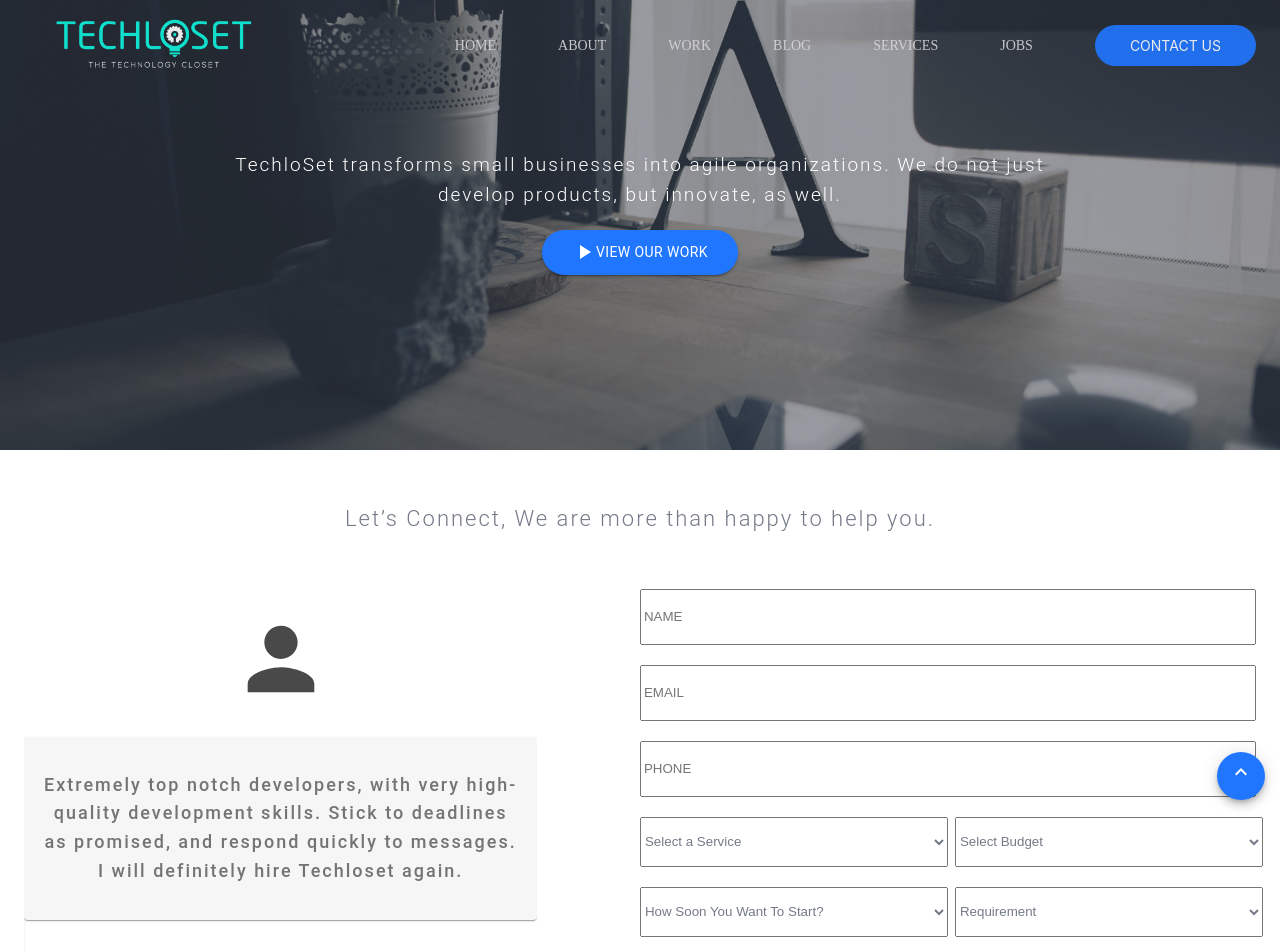
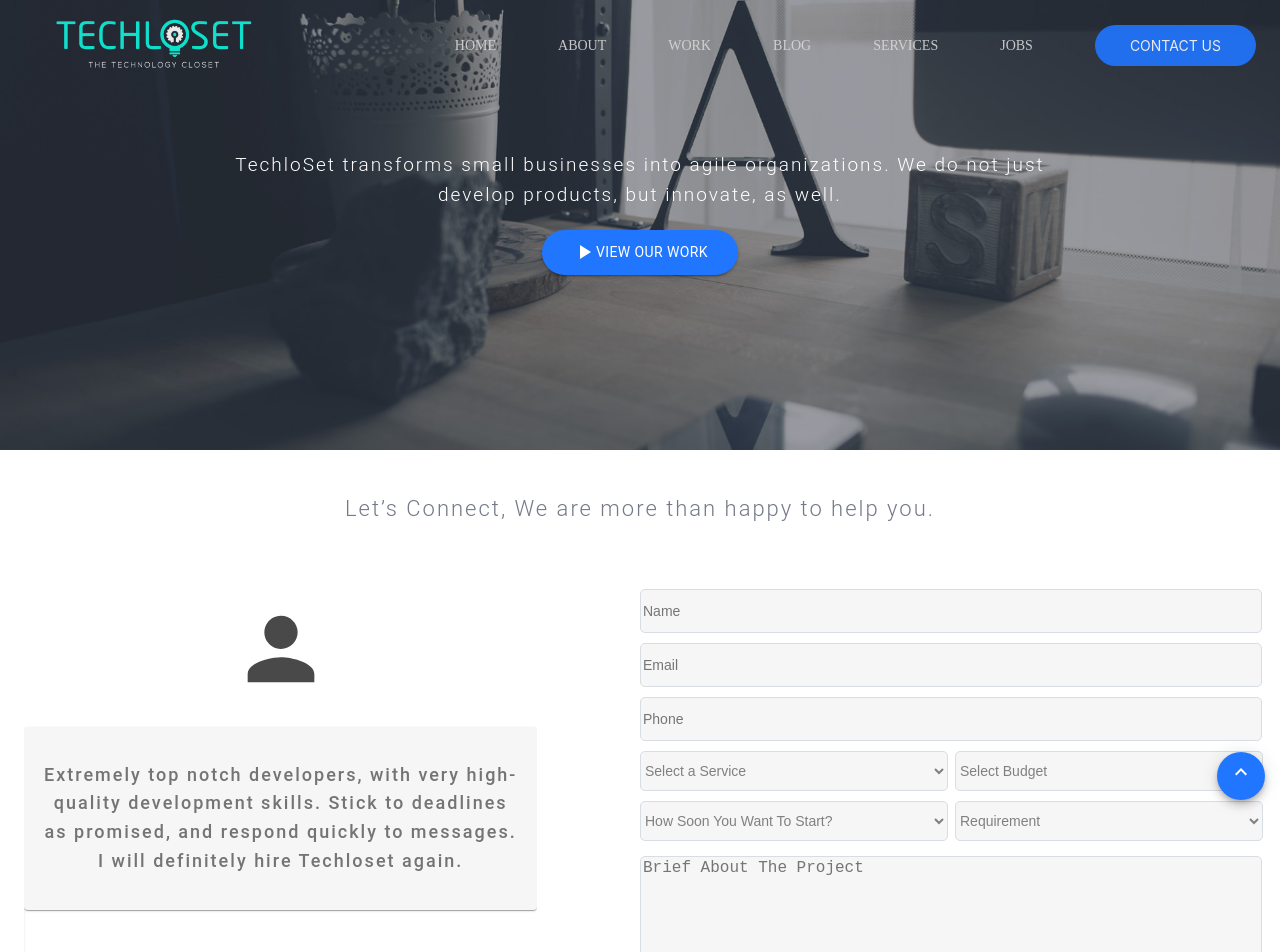
Before and after one commit to adnan-guru/TechlosetWeb-Project, a React (Create React App) app: page /contactus in a window 1280 px wide. Shown: the top 952 px of the page. Built offline with nearby package versions, Linux system fonts and the light colour scheme.

Commit message:
change input style in contact us component

```diff
--- a/src/commonComponents/bigidea/index.js
+++ b/src/commonComponents/bigidea/index.js
@@ -7,7 +7,7 @@ import Buttons from '../../commonComponents/buttons';
 export default function Bigidea() {
   return (
     <Grid container style={style.bgColor}>
-      <Grid item xs md={12} >
+      <Grid item md={12} >
         <Typography style={style.para} variant="subtitle1">
           DO YOU HAVE A BIG IDEA WE CAN HELP WITH?
        </Typography>
--- a/src/modules/contactus/components/letconnect/index.js
+++ b/src/modules/contactus/components/letconnect/index.js
@@ -9,22 +9,32 @@ function Contactus() {
   return (
     <Container>
       <Grid container>
-        {/* <Grid item md={2} xs={2}></Grid> */}
         <Grid item md={12} xs={12}>
           <Typography style={style.heading} variant="subtitle1">
             Let’s Connect, We are more than happy to help you.
           </Typography>
         </Grid>
-
-        <Grid container item style={style.main}>
+        <Grid container style={style.main}>
           <Grid item md={5} xs={12} style={style.slider}>
             <Slider />
           </Grid>
           <Grid item md={1}></Grid>
-          <Grid container item md={6} xs={12} sm={6}>
-            <input style={style.inputs1} type="text" placeholder="NAME" />
-            <input style={style.inputs2} type="text" placeholder="EMAIL" />
-            <input style={style.inputs2} type="text" placeholder="PHONE" />
+          <Grid item md={6} xs={12} sm={6}>
+            <input style={style.input}
+              required
+              type="text"
+              placeholder="Name"
+            />
+            <input style={style.input}
+              required
+              type="text"
+              placeholder="Email"
+            />
+              <input style={style.input}
+              required
+              type="text"
+              placeholder="Phone"
+            />
             <Grid container>
               <Grid item md={6} xs={6} sm={6}>
                 <select style={style.menu1}>
@@ -87,7 +97,6 @@ function Contactus() {
                   placeholder="Brief About The Project"
                 />
               </Grid>
-              <Grid col md={12} xs={12}></Grid>
               <input style={style.contact} type="submit" value="LET'S TALK" />
             </Grid>
           </Grid>
--- a/src/modules/contactus/components/letconnect/style.js
+++ b/src/modules/contactus/components/letconnect/style.js
@@ -1,7 +1,7 @@
 import { colors } from '../../../../constants/color';
 export const style = {
   heading: {
-    marginTop: '50px',
+    marginTop: '40px',
     textAlign: 'center',
     fontSize: '22px',
     letterSpacing: '2px',
@@ -12,39 +12,54 @@ export const style = {
   main: {
     paddingTop: '50px',
   },
-  inputs1: {
-    height: '50px',
+  input: {
+    fontSize:'14px',
+     height: '40px',
+     width: '100%',
+     outline: 'none',
+    border: "1px solid #d7dde2",
+    borderRadius: "5px",
+    marginTop: '10px',
+    outline: 'none',
+    backgroundColor:'#f6f6f6',
+  },
+  menu1: {
+    fontSize:'14px',
+    marginTop: '20px',
+    height: '40px',
     width: '100%',
     outline: 'none',
+    border: "1px solid #d7dde2",
+    borderRadius: "5px",
+    marginTop: '10px',
+    backgroundColor:'#f6f6f6',
+    color: 'grey',
+
   },
-  inputs2: {
+  menu2: {
+    fontSize:'14px',
     marginTop: '20px',
-    height: '50px',
+    marginLeft: '7px',
+    height: '40px',
+    width: '100%',
+    border: "1px solid #d7dde2",
+    borderRadius: "5px",
+    marginTop: '10px',
+    outline: 'none',
+    backgroundColor:'#f6f6f6',
+    color:'grey',
+  },
+  option: {
+    fontSize: '16px',
+    marginTop: '15px',
+    height: '150px',
+    borderRadius: "5px",
+    border: "1px solid #d7dde2",
     width: '100%',
     outline: 'none',
-  },
-  menu1: {
-    marginTop: '20px',
-    height: '50px',
-    width: '100%',
-    outline: 'none',
-    color: colors.primaryColor,
-  },
-  menu2: {
-    marginTop: '20px',
-    marginLeft: '7px',
-    height: '50px',
-    width: '100%',
-    outline: 'none',
-    color: colors.primaryColor,
-  },
-  option: {
-    fontSize: '15px',
-    marginTop: '20px',
-    height: '150px',
-    width: '100%',
-    outline: 'none',
-    color: colors.primaryColor,
+    color: 'grey',
+    backgroundColor:'#f6f6f6',
+
   },
   contact: {
     marginTop: '20px',
--- a/src/modules/contactus/components/sociallinks/index.js
+++ b/src/modules/contactus/components/sociallinks/index.js
@@ -13,7 +13,7 @@ function Contactus() {
                 <Grid item md={4} xs={12}>
                     < PhoneEnabledIcon style={style.icons} />
                     <Typography style={style.iconcontect} variant="h2">
-                        +92-306-0008208
+                        +92-305-6232587
                </Typography>
 
                 </Grid>
@@ -27,7 +27,7 @@ function Contactus() {
                     < MailOutlineIcon style={style.icons} />
                     <Typography style={style.iconcontect} variant="h2">
                         Email Us
-               </Typography>
+                   </Typography>
                 </Grid>
                 {/* <Grid item md={1} xs={12}></Grid> */}
             </Grid>
--- a/src/modules/home/components/Developmentoffering/index.js
+++ b/src/modules/home/components/Developmentoffering/index.js
@@ -20,37 +20,37 @@ function Developmentoffering() {
             </Grid>
             <Grid item md={4} xs={12} style={style.item} >
                 <InstagramIcon style={style.icons} />
-                <Typography style={style.heading2} variant="subtitle2">
+                <Typography style={style.heading2} variant="body1">
                     Mobile Development
                 </Typography>
                 <KeyboardArrowDownIcon style={style.arrow} />
-                <Typography style={style.services} variant="subtitle3">
+                <Typography style={style.services} variant="body1">
                     React Native
                 </Typography>
                 <hr style={style.hr} />
-                <Typography style={style.services} variant="subtitle4">
+                <Typography style={style.services} variant="body1">
                     ISO
                 </Typography>
                 <hr style={style.hr} />
-                <Typography style={style.services} variant="subtitle5">
+                <Typography style={style.services} variant="body1">
                     Android
                 </Typography>
             </Grid>
             <Grid item md={4} xs={12} style={style.item}>
                 <ComputerIcon style={style.icons} />
-                <Typography style={style.heading2} variant="subtitle6">
+                <Typography style={style.heading2} variant="body1">
                     Web Development
                 </Typography>
                 <KeyboardArrowDownIcon style={style.arrow} />
-                <Typography style={style.services} variant="subtitle7">
+                <Typography style={style.services} variant="body1">
                     React / View /Angular
                 </Typography>
                 <hr style={style.hr} />
-                <Typography style={style.services} variant="subtitle7">
+                <Typography style={style.services} variant="body1">
                     Nodejs / Python / Php
                 </Typography>
                 <hr style={style.hr} />
-                <Typography style={style.services} variant="subtitle8">
+                <Typography style={style.services} variant="body1">
                     MongoDB / Mysql / PSQL
                 </Typography>
             </Grid>
@@ -59,15 +59,15 @@ function Developmentoffering() {
                 <Typography style={style.heading2}>
                     Artificial Intelligence</Typography>
                 <KeyboardArrowDownIcon style={style.arrow} />
-                <Typography style={style.services} variant="subtitle9">
+                <Typography style={style.services} variant="body1">
                     Deep Learning
                 </Typography>
                 <hr style={style.hr} />
-                <Typography style={style.services} variant="subtitle10">
+                <Typography style={style.services} variant="body1">
                     Machine Learning
                 </Typography>
                 <hr style={style.hr} />
-                <Typography style={style.services} variant="subtitle11">
+                <Typography style={style.services} variant="body1">
                     Tensorflow
                 </Typography>
             </Grid>
--- a/src/modules/services/component/ideas/index.js
+++ b/src/modules/services/component/ideas/index.js
@@ -11,9 +11,8 @@ function Ideas() {
     return (
 
         <Grid container >
-            <Grid item md={12} style={style.bgimage}  >
+              <Grid item md={12} style={style.bgimage}  >
               {/* slider */}
-
             </Grid>
             <Grid item md={12} style={style.bgcolor}>
                 <Typography style={style.para} variant="subtitle1">
--- a/src/modules/services/component/wordpressdevelopment/index.js
+++ b/src/modules/services/component/wordpressdevelopment/index.js
@@ -19,7 +19,7 @@ function Wordpressdevelopment() {
                         DOLORE MAGNA ALIQUA. UT ENIM AD MINIM VENIAM, QUIS NOSTRUD EXERCITATION ULLAMCO LABORIS NISI UT ALIQUIP.
             </Typography>
                     <img style={style.img1} src={divide} alt="divide" />
-                    <Typography style={style.para2} variant="subtitle2">
+                    <Typography style={style.para2} variant="subtitle1">
                     Lorem ipsum dolor sit amet, consectetur adipisicing elit, sed do eiusmod tempor incididunt ut labore et dolore magna aliqua. Ut enim ad minim veniam, quis nostrud exercitation ullamco laboris nisi ut aliquip. ex ea commodo consequat.
                     </Typography>
                 </Grid>
```
Also changed, not shown: src/commonComponents/slider/slider.scss (deleted, +0 -25 lines).
